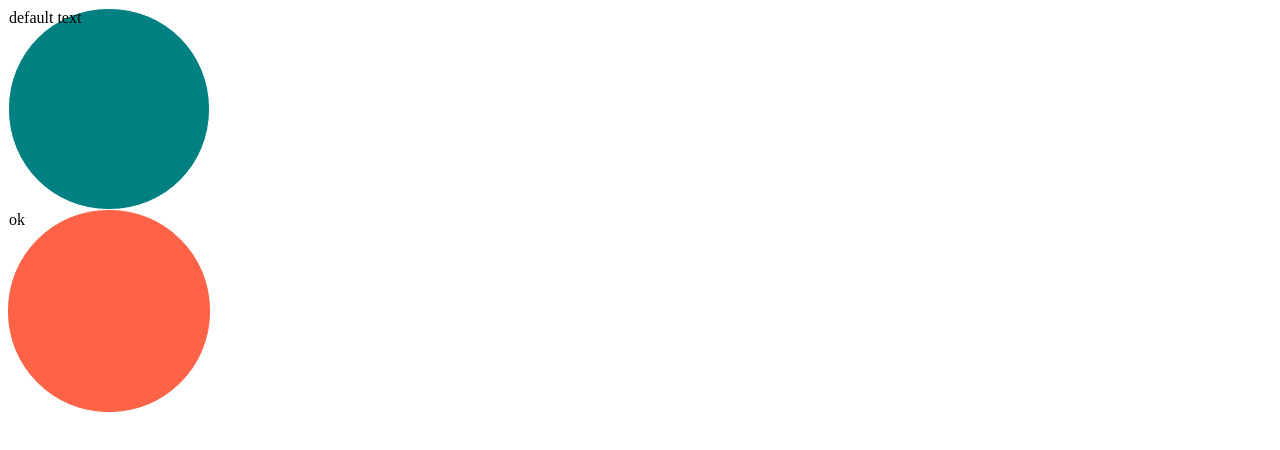
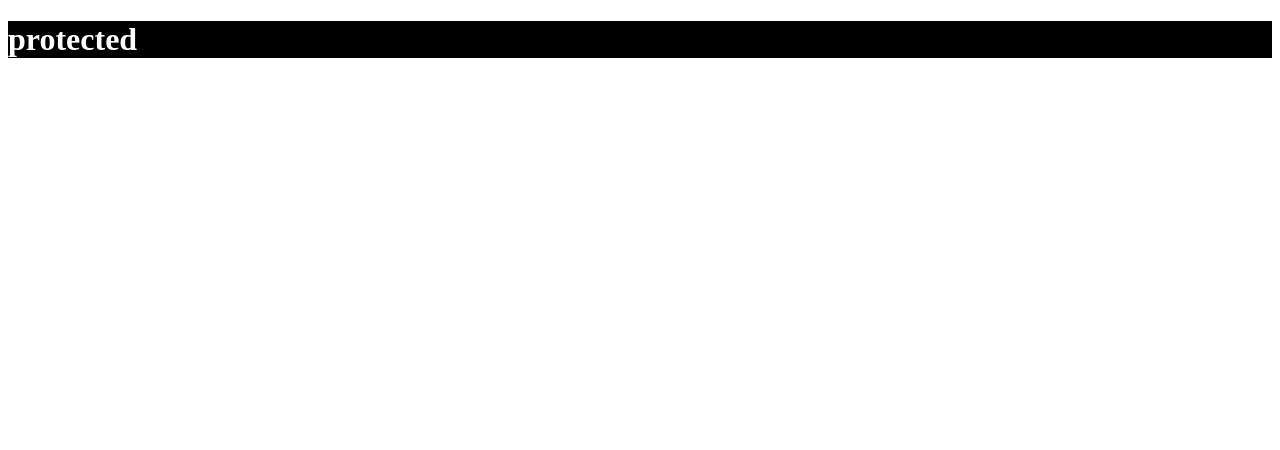
Before and after one commit to JunhOpportunity/React-WebSiteProject, a React (Create React App) app: page /1 in a window 1280 px wide. Shown: the top 450 px of the page. Built offline with nearby package versions, Linux system fonts and the light colour scheme.

Commit message:
Ts React Using 2

```diff
--- a/src/App.tsx
+++ b/src/App.tsx
@@ -1,11 +1,19 @@
 import "./styles.css";
-import Circle from "./Circle";
+import React, { useState } from "react";
+import styled from "styled-components";
+
+const Container = styled.div`
+  background-color: ${(props) => props.theme.bgColor};
+`;
+
+const H1 = styled.h1`
+  color: ${(props) => props.theme.textColor};
+`;
 
 export default function App() {
   return (
-    <div>
-      <Circle bgColor="teal" borderColor="white" />
-      <Circle text="ok" bgColor="tomato" />
-    </div>
+    <Container>
+      <H1>protected</H1>
+    </Container>
   );
 }
--- a/src/index.tsx
+++ b/src/index.tsx
@@ -1,11 +1,15 @@
 import { StrictMode } from "react";
 import { createRoot } from "react-dom/client";
 import App from "./App";
+import { ThemeProvider } from "styled-components";
+import { darkTheme, lightTheme } from "./theme";
 const rootElement = document.getElementById("root");
 const root = createRoot(rootElement);
 
 root.render(
   <StrictMode>
-    <App />
+    <ThemeProvider theme={darkTheme}>
+      <App />
+    </ThemeProvider>
   </StrictMode>
 );
--- /dev/null
+++ b/src/theme.ts
@@ -0,0 +1,13 @@
+import { DefaultTheme } from "styled-components";
+
+export const lightTheme: DefaultTheme = {
+  bgColor: "white",
+  textColor: "black",
+  btnColor: "tomato"
+};
+
+export const darkTheme: DefaultTheme = {
+  bgColor: "black",
+  textColor: "white",
+  btnColor: "teal"
+};
```
Also changed, not shown: src/styled.d.ts (added, +10 -0 lines).
